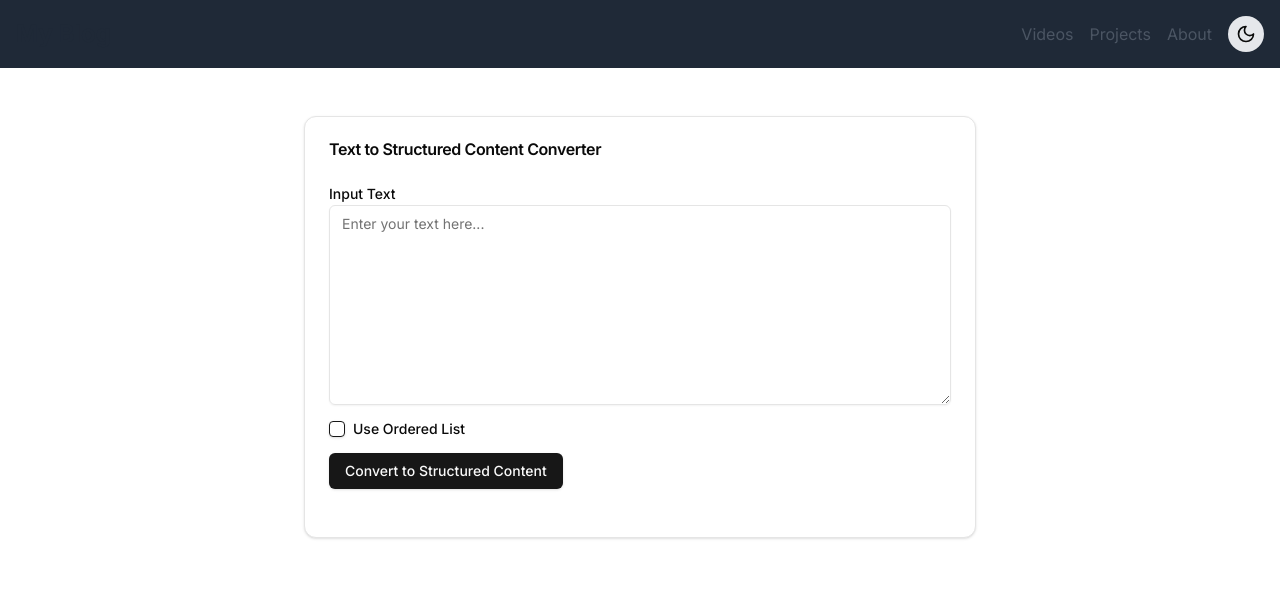
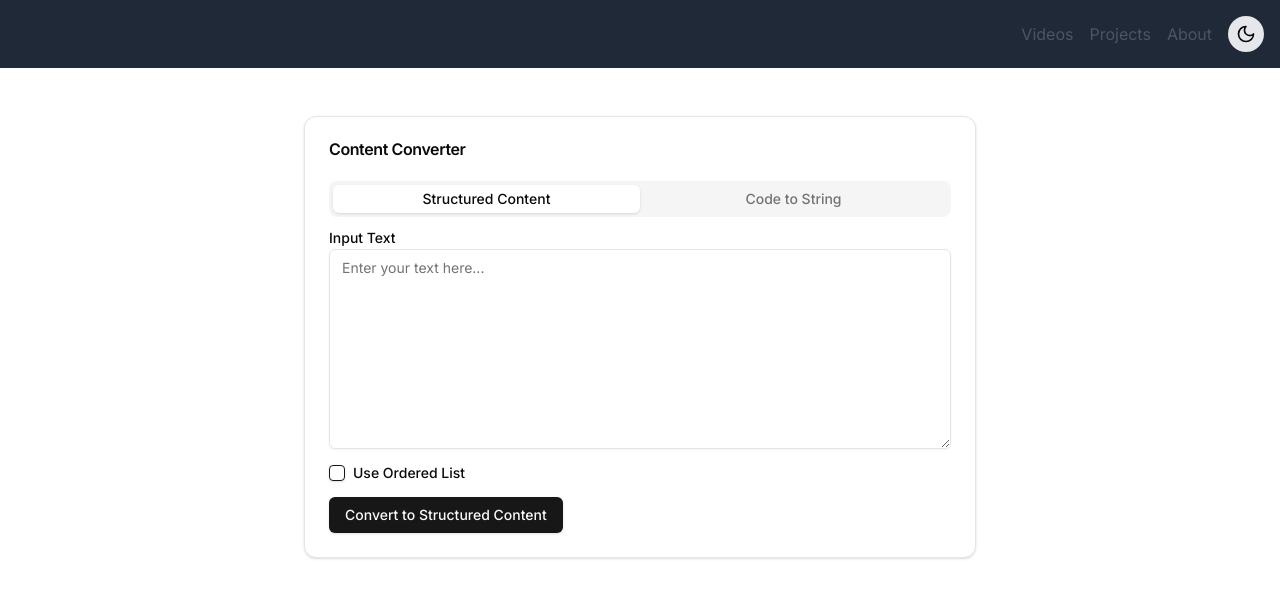
Before and after one commit to AmruthLP12/cwablog, a Next.js app: page /texttocontent in a window 1280 px wide. Shown: the top 598 px of the page. Built offline with nearby package versions, Linux system fonts and the light colour scheme.

Commit message:
Add Tabs component: implement Tabs, TabsList, TabsTrigger, and TabsContent using Radix UI

```diff
--- a/app/texttocontent/page.tsx
+++ b/app/texttocontent/page.tsx
@@ -3,34 +3,36 @@
 import { useState } from "react"
 import { Button } from "@/components/ui/button"
 import { Textarea } from "@/components/ui/textarea"
-import { Card, CardContent, CardFooter, CardHeader, CardTitle } from "@/components/ui/card"
+import { Card, CardContent, CardHeader, CardTitle } from "@/components/ui/card"
 import { Label } from "@/components/ui/label"
 import { Checkbox } from "@/components/ui/checkbox"
+import { Tabs, TabsContent, TabsList, TabsTrigger } from "@/components/ui/tabs"
+import { Input } from "@/components/ui/input"
 
-export default function TextToStructuredContentConverter() {
-  const [input, setInput] = useState("")
-  const [output, setOutput] = useState("")
+export default function ContentConverter() {
+  const [structuredInput, setStructuredInput] = useState("")
+  const [codeInput, setCodeInput] = useState("")
+  const [languageInput, setLanguageInput] = useState("")
+  const [structuredOutput, setStructuredOutput] = useState("")
+  const [codeOutput, setCodeOutput] = useState("")
   const [isOrderedList, setIsOrderedList] = useState(false)
 
   const convertToStructuredContent = () => {
-    const lines = input.split("\n").filter((line) => line.trim() !== "")
+    const lines = structuredInput.split("\n").filter((line) => line.trim() !== "")
     const content = []
 
     if (lines.length > 0) {
-      // Assume the first line is the heading
       content.push(`{
   type: 'heading',
   text: '${lines[0].replace(/'/g, "\\'")}',
 }`)
 
       if (lines.length > 1) {
-        // Assume the second line is the paragraph
         content.push(`{
   type: 'paragraph',
   text: '${lines[1].replace(/'/g, "\\'")}',
 }`)
 
-        // Assume the rest are list items
         if (lines.length > 2) {
           const items = lines.slice(2).map((line) => `  '${line.trim().replace(/'/g, "\\'")}'`)
           content.push(`{
@@ -43,12 +45,37 @@ ${items.join(",\n")}
       }
     }
 
-    setOutput(content.join(",\n"))
+    setStructuredOutput(content.join(",\n"))
   }
 
-  const copyToClipboard = () => {
+  const detectLanguage = (code: string): string => {
+    if (code.includes("<!DOCTYPE html>") || code.includes("<html")) return "html"
+    if (code.includes("import React") || code.includes("function") || code.includes("=>")) return "javascript"
+    if (code.includes("def ") || code.includes("import ") || code.includes("print(")) return "python"
+    if (code.includes("public class") || code.includes("System.out.println")) return "java"
+    if (code.includes("#include") || code.includes("int main()")) return "cpp"
+    if (code.includes("<?php")) return "php"
+    if (code.includes("using System;") || code.includes("namespace")) return "csharp"
+    if (code.includes("fn main()") || code.includes("let mut")) return "rust"
+    if (code.includes("package main") || code.includes("func main()")) return "go"
+    return "plaintext"
+  }
+
+  const convertCodeToString = () => {
+    const escapedCode = codeInput.replace(/`/g, "\\`").replace(/\$/g, "\\$")
+    const language = languageInput.trim() || detectLanguage(codeInput)
+    const output = `codeSnippet: {
+  code: \`
+${escapedCode}
+  \`,
+  language: "${language}",
+},`
+    setCodeOutput(output)
+  }
+
+  const copyToClipboard = (text: string) => {
     navigator.clipboard
-      .writeText(output)
+      .writeText(text)
       .then(() => {
         alert("Copied to clipboard!")
       })
@@ -61,15 +88,21 @@ ${items.join(",\n")}
     <div className="container mx-auto p-4">
       <Card className="w-full max-w-2xl mx-auto">
         <CardHeader>
-          <CardTitle>Text to Structured Content Converter</CardTitle>
+          <CardTitle>Content Converter</CardTitle>
         </CardHeader>
-        <CardContent className="space-y-4">
+        <CardContent>
+          <Tabs defaultValue="structured">
+            <TabsList className="grid w-full grid-cols-2">
+              <TabsTrigger value="structured">Structured Content</TabsTrigger>
+              <TabsTrigger value="code">Code to String</TabsTrigger>
+            </TabsList>
+            <TabsContent value="structured" className="space-y-4">
               <div>
-            <Label htmlFor="input">Input Text</Label>
+                <Label htmlFor="structured-input">Input Text</Label>
                 <Textarea
-              id="input"
-              value={input}
-              onChange={(e) => setInput(e.target.value)}
+                  id="structured-input"
+                  value={structuredInput}
+                  onChange={(e) => setStructuredInput(e.target.value)}
                   placeholder="Enter your text here..."
                   className="min-h-[200px]"
                 />
@@ -83,20 +116,54 @@ ${items.join(",\n")}
                 <Label htmlFor="ordered-list-checkbox">Use Ordered List</Label>
               </div>
               <Button onClick={convertToStructuredContent}>Convert to Structured Content</Button>
-          {output && (
+              {structuredOutput && (
                 <div>
-              <Label htmlFor="output">Output Structured Content</Label>
-              <Textarea id="output" value={output} readOnly className="min-h-[200px] font-mono" />
+                  <Label htmlFor="structured-output">Output Structured Content</Label>
+                  <Textarea
+                    id="structured-output"
+                    value={structuredOutput}
+                    readOnly
+                    className="min-h-[200px] font-mono"
+                  />
+                  <Button onClick={() => copyToClipboard(structuredOutput)} className="mt-2">
+                    Copy to Clipboard
+                  </Button>
                 </div>
               )}
-        </CardContent>
-        <CardFooter>
-          {output && (
-            <Button onClick={copyToClipboard} aria-label="Copy output to clipboard">
+            </TabsContent>
+            <TabsContent value="code" className="space-y-4">
+              <div>
+                <Label htmlFor="code-input">Input Code</Label>
+                <Textarea
+                  id="code-input"
+                  value={codeInput}
+                  onChange={(e) => setCodeInput(e.target.value)}
+                  placeholder="Enter your code here..."
+                  className="min-h-[200px]"
+                />
+              </div>
+              <div>
+                <Label htmlFor="language-input">Language (optional)</Label>
+                <Input
+                  id="language-input"
+                  value={languageInput}
+                  onChange={(e) => setLanguageInput(e.target.value)}
+                  placeholder="Enter language (e.g., javascript, python, html)"
+                />
+              </div>
+              <Button onClick={convertCodeToString}>Convert Code to String</Button>
+              {codeOutput && (
+                <div>
+                  <Label htmlFor="code-output">Output Code String</Label>
+                  <Textarea id="code-output" value={codeOutput} readOnly className="min-h-[200px] font-mono" />
+                  <Button onClick={() => copyToClipboard(codeOutput)} className="mt-2">
                     Copy to Clipboard
                   </Button>
+                </div>
               )}
-        </CardFooter>
+            </TabsContent>
+          </Tabs>
+        </CardContent>
       </Card>
     </div>
   )
--- /dev/null
+++ b/components/ui/tabs.tsx
@@ -0,0 +1,55 @@
+"use client"
+
+import * as React from "react"
+import * as TabsPrimitive from "@radix-ui/react-tabs"
+
+import { cn } from "@/lib/utils"
+
+const Tabs = TabsPrimitive.Root
+
+const TabsList = React.forwardRef<
+  React.ElementRef<typeof TabsPrimitive.List>,
+  React.ComponentPropsWithoutRef<typeof TabsPrimitive.List>
+>(({ className, ...props }, ref) => (
+  <TabsPrimitive.List
+    ref={ref}
+    className={cn(
+      "inline-flex h-9 items-center justify-center rounded-lg bg-muted p-1 text-muted-foreground",
+      className
+    )}
+    {...props}
+  />
+))
+TabsList.displayName = TabsPrimitive.List.displayName
+
+const TabsTrigger = React.forwardRef<
+  React.ElementRef<typeof TabsPrimitive.Trigger>,
+  React.ComponentPropsWithoutRef<typeof TabsPrimitive.Trigger>
+>(({ className, ...props }, ref) => (
+  <TabsPrimitive.Trigger
+    ref={ref}
+    className={cn(
+      "inline-flex items-center justify-center whitespace-nowrap rounded-md px-3 py-1 text-sm font-medium ring-offset-background transition-all focus-visible:outline-none focus-visible:ring-2 focus-visible:ring-ring focus-visible:ring-offset-2 disabled:pointer-events-none disabled:opacity-50 data-[state=active]:bg-background data-[state=active]:text-foreground data-[state=active]:shadow",
+      className
+    )}
+    {...props}
+  />
+))
+TabsTrigger.displayName = TabsPrimitive.Trigger.displayName
+
+const TabsContent = React.forwardRef<
+  React.ElementRef<typeof TabsPrimitive.Content>,
+  React.ComponentPropsWithoutRef<typeof TabsPrimitive.Content>
+>(({ className, ...props }, ref) => (
+  <TabsPrimitive.Content
+    ref={ref}
+    className={cn(
+      "mt-2 ring-offset-background focus-visible:outline-none focus-visible:ring-2 focus-visible:ring-ring focus-visible:ring-offset-2",
+      className
+    )}
+    {...props}
+  />
+))
+TabsContent.displayName = TabsPrimitive.Content.displayName
+
+export { Tabs, TabsList, TabsTrigger, TabsContent }
--- a/package.json
+++ b/package.json
@@ -12,6 +12,7 @@
     "@radix-ui/react-checkbox": "^1.1.3",
     "@radix-ui/react-label": "^2.1.1",
     "@radix-ui/react-slot": "^1.1.1",
+    "@radix-ui/react-tabs": "^1.1.2",
     "class-variance-authority": "^0.7.1",
     "clsx": "^2.1.1",
     "lucide-react": "^0.474.0",
```
Also changed, not shown: 1 other file (tests, documents, lock files or other folders). Lines whose indentation alone changed are shown as unchanged.
